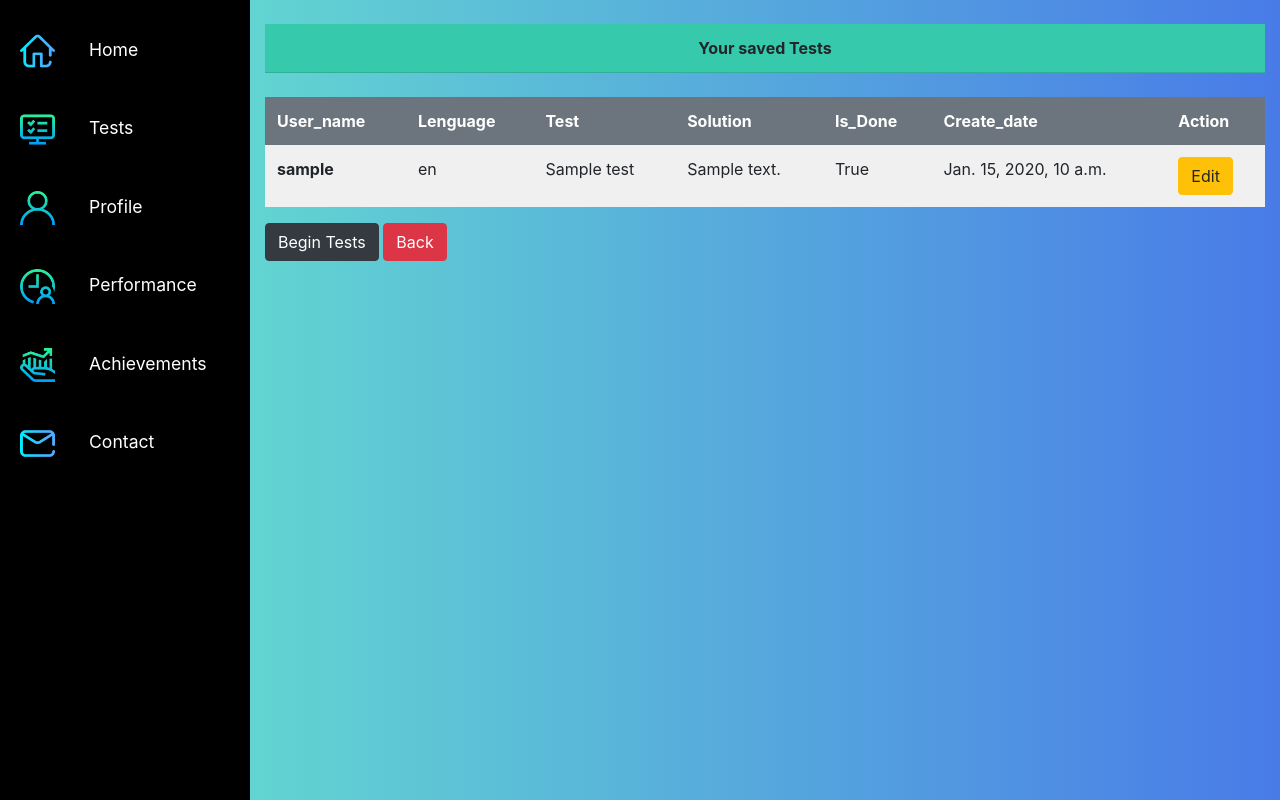
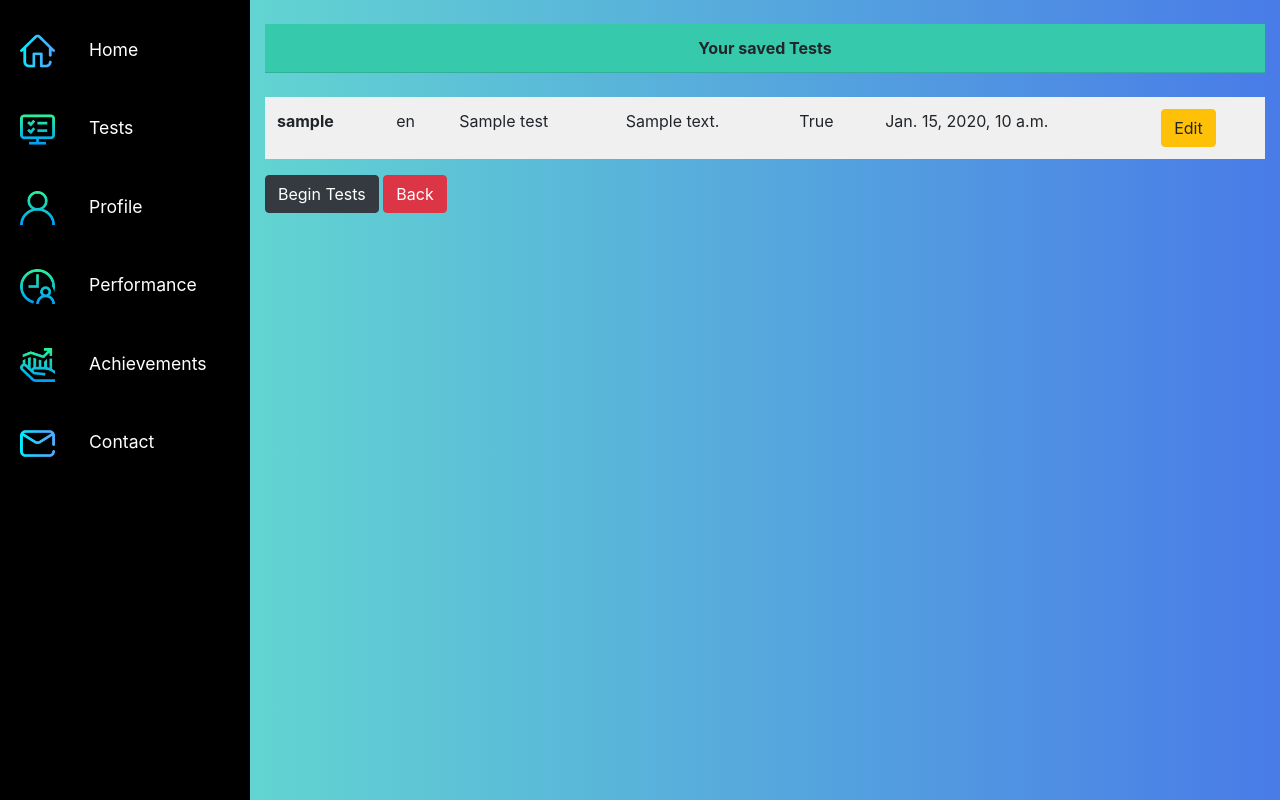
Before and after one commit to df2017/skillstest, a Django app: template templates/solutions/solution.html in a window 1280 px wide. Shown: the part 58-858 px from the top of the page. Run offline with Django 3.2, Linux system fonts and the light colour scheme; the template is opened without the code that fills it: values that come from a table or form of the project are taken from there, others are empty; tables that the repository leaves empty hold one stand-in row (values such as "Sample post"); parts of the project's set-up code (start-up, migrations or seed data) failed here and were passed over; some libraries are stand-ins or nearby versions.

Commit message:
modify setting

```diff
--- a/templates/solutions/solution.html
+++ b/templates/solutions/solution.html
@@ -16,13 +16,13 @@
             <table class="table table-striped table-light table-borderless">
                 <thead>
                 <tr class="bg-secondary text-white">
-                    <th scope="col">User_name</th>
-                    <th scope="col">Lenguage</th>
-                    <th scope="col">Test</th>
-                    <th scope="col">Solution</th>
-                    <th scope="col">Is_Done</th>
-                    <th scope="col">Create_date</th>
-                    <th scope="col">Action</th>
+                    <!--<th scope="col">User_name</th>-->
+                    <!--<th scope="col">Lenguage</th>-->
+                    <!--<th scope="col">Test</th>-->
+                    <!--<th scope="col">Solution</th>-->
+                    <!--<th scope="col">Is_Done</th>-->
+                    <!--<th scope="col">Create_date</th>-->
+                    <!--<th scope="col">Action</th>-->
                 </tr>
                 </thead>
                 <tbody>
```
Also changed, not shown: 1 other file.
